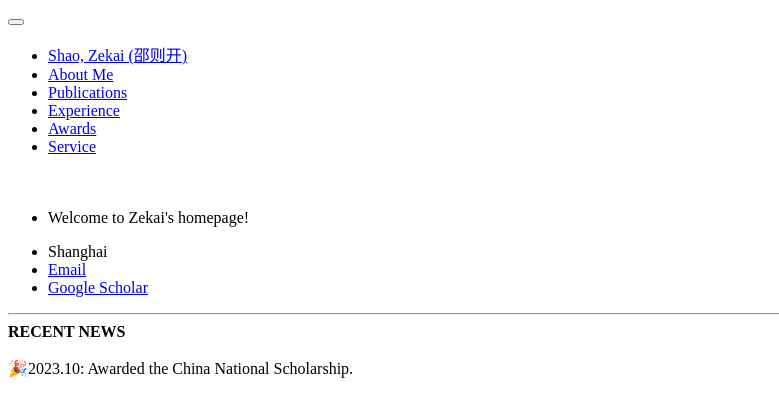
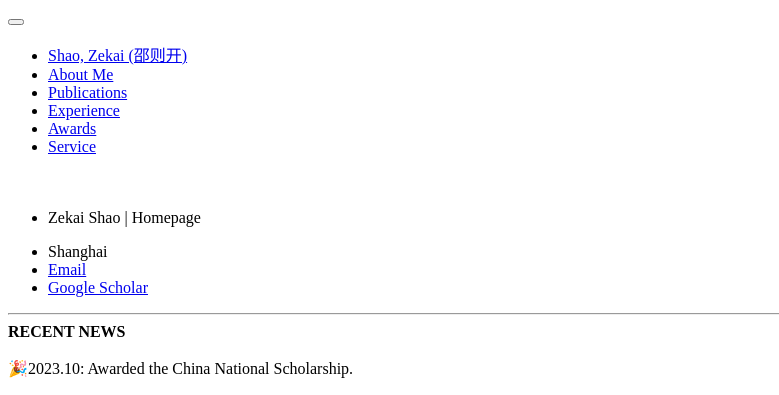
Before and after one commit to ZekaiShao25/ZekaiShao25.github.io, a Jekyll site: the page built from _pages/include/service.md, in a window 1280 px wide. Shown: the top 395 px of the page, without its empty margins (0-779 px from the left). Built offline with Jekyll 4.4.1, drawn with Linux system fonts in a browser that asks for light colours; our own code applies the rules of GitHub Pages for plain Markdown files.

Commit message:
update description

```diff
--- a/_config.yml
+++ b/_config.yml
@@ -7,7 +7,7 @@
 
 # Site Settings
 title                    : "Zekai Shao | Fudan University"
-description              : "Welcome to Zekai's homepage!"
+description              : "Zekai Shao | Homepage"
 repository               : "ZekaiShao25.github.io"
 google_scholar_stats_use_cdn : false
 
```
